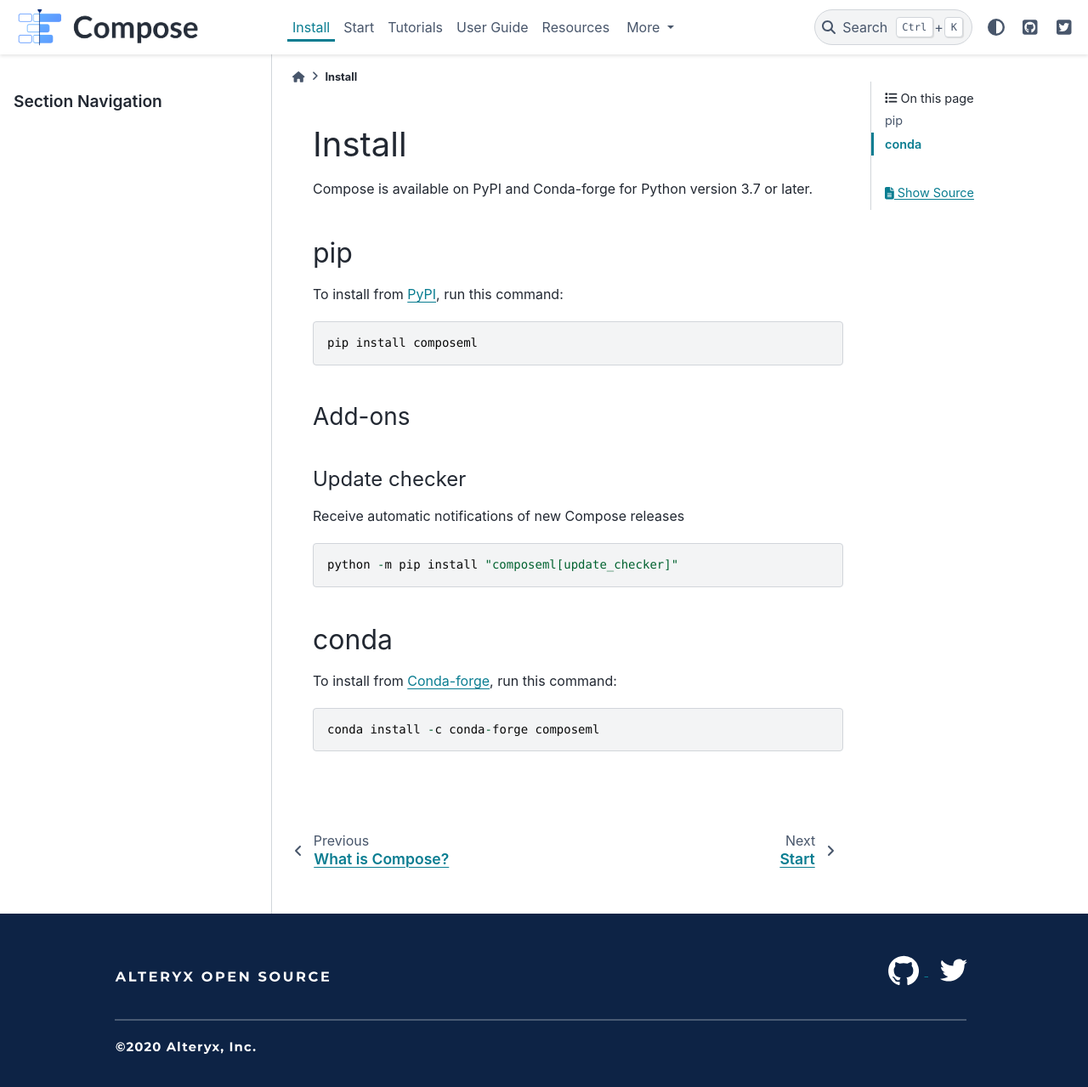
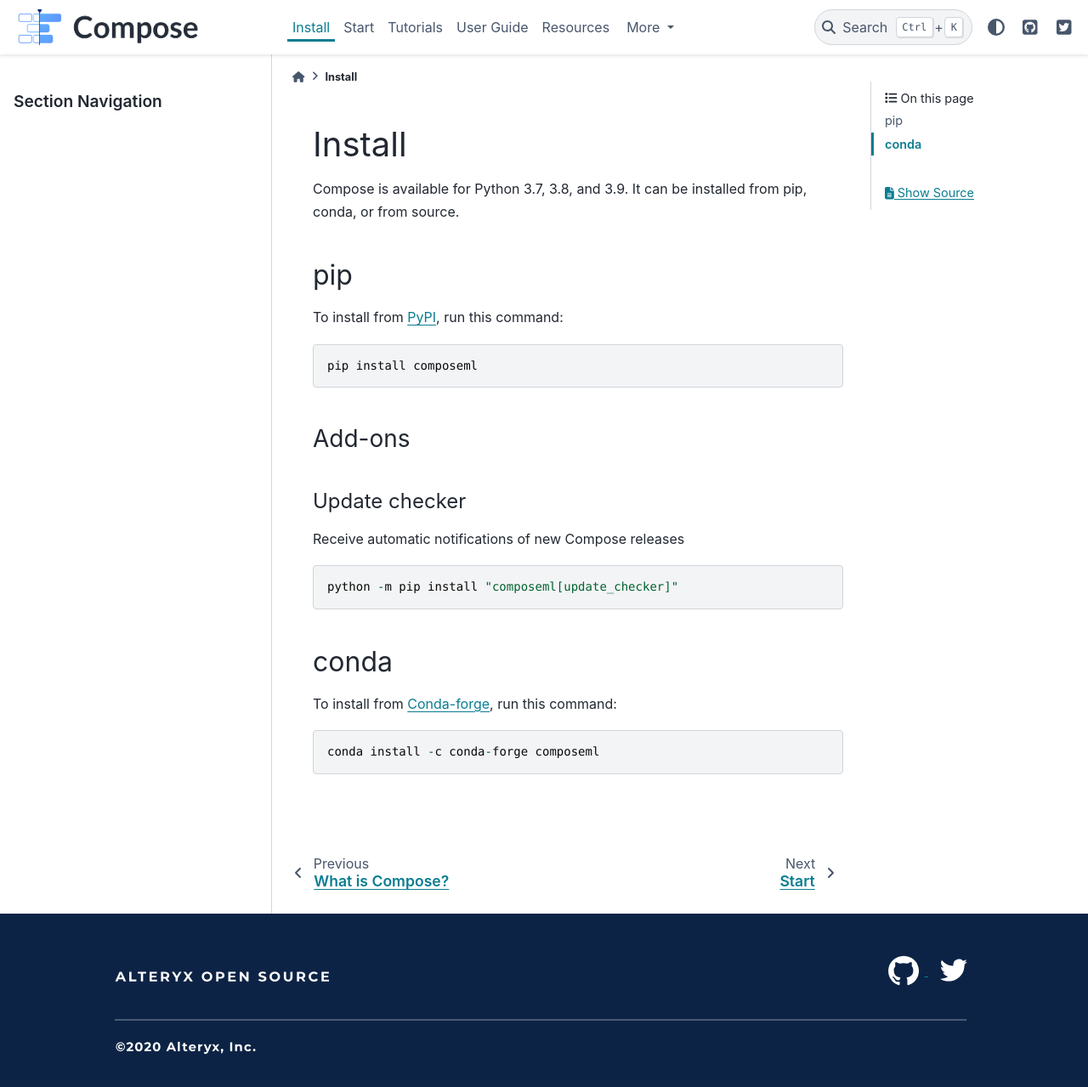
Before and after one commit to alteryx/compose, a Sphinx documentation site: the page built from docs/source/install.rst, in a window 1280 px wide and 1287 px high. Shown: the top 1279 px of the window at 85% size. Built offline with Sphinx 7.4.7 and the PyData theme 0.15.4, drawn with Linux system fonts in a browser that asks for light colours; comment, search, counter and statistics services are not loaded.

Commit message:
fix install

```diff
--- a/docs/source/install.rst
+++ b/docs/source/install.rst
@@ -2,7 +2,8 @@
 Install
 =======
 
-Compose is available on PyPI and Conda-forge for Python version 3.7 or later.
+Compose is available for Python 3.7, 3.8, and 3.9. It can be installed from pip, conda, or from source.
+
 
 pip
 ===
```
